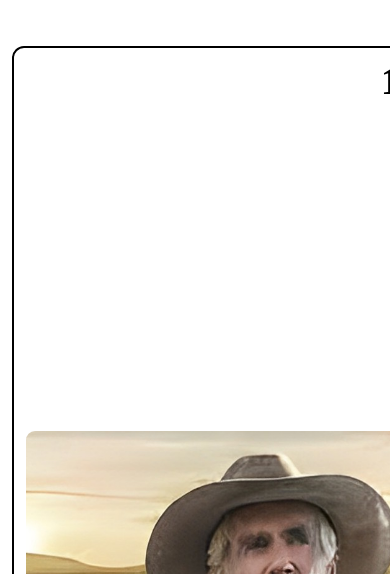
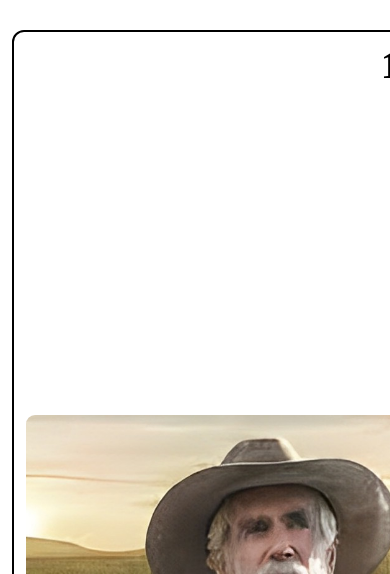
Before and after one commit to lazaroalvesr/Guia-de-series, a plain HTML site: page index.html in a window 390 px wide. Shown: the part 4009-4583 px from the top of the page. Drawn offline with Linux system fonts and the light colour scheme.

Commit message:
Update css.css

```diff
--- a/css.css
+++ b/css.css
@@ -697,7 +697,7 @@ footer {
     }
 
     .end {
-        top: 22em;
+        top: 21em;
         height: 126em;
         width: 50em;
         bottom: 94em;
@@ -734,9 +734,8 @@ footer {
     }
 
     .west {
-        height: 153em;
+       height: 153em;
         width: 50em;
-        bottom: 210em;
         left: 51em;
         position: absolute;
         top: 254em;
```
